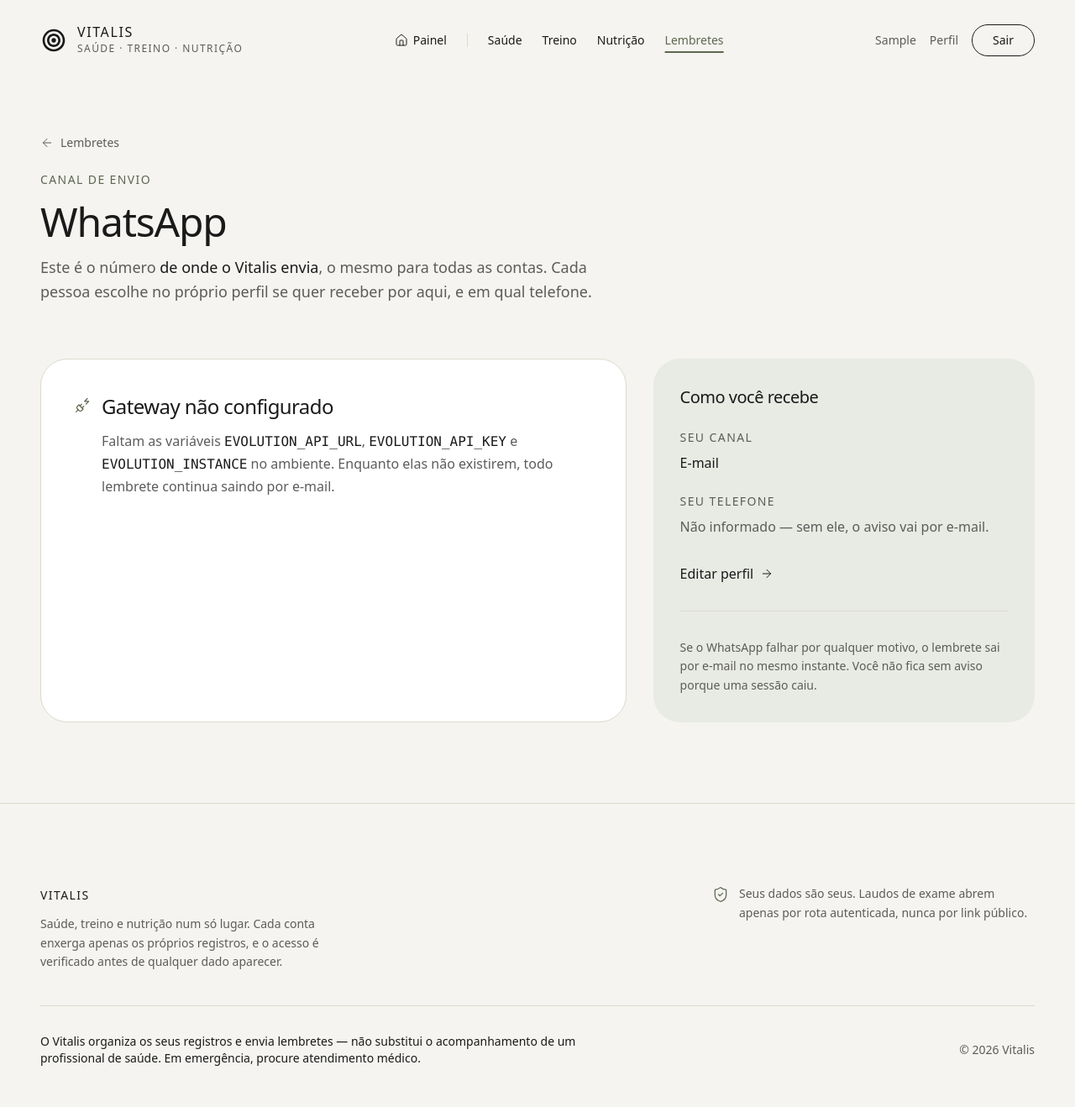
After one commit to elvertoni/vitalis, a Django app: page /lembretes/whatsapp/ in a window 1280 px wide. The commit adds this page. Shown: the whole page at 84% size. Run offline with Django 5.2, Linux system fonts and the light colour scheme; the visitor is signed in with stand-in values (Sample User, id 1); some libraries are stand-ins or nearby versions.

Commit message:
feat: painel de pareamento do WhatsApp na área autenticada
/lembretes/whatsapp/ mostra o estado da sessão, um QR novo a cada
carregamento enquanto está desconectada, o número em uso quando conecta, e
botões de testar envio e desconectar. Enquanto o QR está na tela a página
consulta o estado a cada 5s e se recarrega sozinha ao parear.

Restrito a is_staff, com 404 para os demais — a base já tem duas contas e a
instância da Evolution é o remetente do sistema, não o WhatsApp de cada
pessoa: derrubar a sessão tira o canal de todo mundo, e o QR na tela é
acesso à sessão. O usuário comum segue controlando telefone e canal no
perfil.

O QR é sempre pedido de novo em vez de guardado: cada código vive menos de
um minuto.

Achado no caminho: o Cloudflare na frente do gateway recusa o User-Agent
padrão do urllib com 403 error code 1010. O cliente passa a se identificar.

Co-Authored-By: Claude Opus 5 <noreply@anthropic.com>
Claude-Session: https://claude.ai/code/session_01RrJX6LTG3eqUFMaWc8obuH

```diff
--- a/lembretes/urls.py
+++ b/lembretes/urls.py
@@ -9,4 +9,8 @@ urlpatterns = [
     path('novo/', views.ReminderCreateView.as_view(), name='create'),
     path('<int:pk>/concluir/', views.ReminderCompleteView.as_view(), name='complete'),
     path('<int:pk>/cancelar/', views.ReminderCancelView.as_view(), name='cancel'),
+    path('whatsapp/', views.WhatsAppPanelView.as_view(), name='whatsapp'),
+    path('whatsapp/estado/', views.WhatsAppStatusView.as_view(), name='whatsapp_status'),
+    path('whatsapp/desconectar/', views.WhatsAppLogoutView.as_view(), name='whatsapp_logout'),
+    path('whatsapp/testar/', views.WhatsAppTestView.as_view(), name='whatsapp_test'),
 ]
--- a/lembretes/views.py
+++ b/lembretes/views.py
@@ -3,8 +3,10 @@ The reminder central. Every visit resyncs the derived reminders first, so the li
 stale even without the cron command having run — see ``lembretes.services.sync_reminders``.
 """
 
+from django.conf import settings
 from django.contrib import messages
-from django.contrib.auth.mixins import LoginRequiredMixin
+from django.contrib.auth.mixins import LoginRequiredMixin, UserPassesTestMixin
+from django.http import JsonResponse
 from django.shortcuts import get_object_or_404, redirect
 from django.urls import reverse_lazy
 from django.utils import timezone
@@ -15,6 +17,7 @@ from accounts.models import Profile
 from billing.gating import auto_reminders_enabled
 from core.views import OwnerCreateView
 
+from . import whatsapp
 from .forms import ReminderForm
 from .models import Reminder
 from .services import sync_reminders
@@ -35,7 +38,11 @@ class ReminderIndexView(LoginRequiredMixin, TemplateView):
         # A tela não promete o que o sistema não faz: e-mail é o único canal que despacha
         # (D-028). Se a pessoa escolheu outro no perfil, dizemos que está em preparo.
         context['channel'] = user.profile.get_notification_channel_display()
-        context['channel_pending'] = user.profile.notification_channel != Profile.NotificationChannel.EMAIL
+        context['channel_pending'] = (
+            user.profile.notification_channel == Profile.NotificationChannel.WHATSAPP
+            and not whatsapp.is_configured()
+        ) or user.profile.notification_channel == Profile.NotificationChannel.PUSH
+        context['can_manage_whatsapp'] = user.is_staff
         context['auto_reminders_enabled'] = auto_reminders_enabled(user)
         return context
 
@@ -63,3 +70,93 @@ class ReminderCancelView(LoginRequiredMixin, View):
         reminder.mark_cancelled()
         messages.success(request, 'Lembrete cancelado.')
         return redirect('lembretes:index')
+
+
+# ── Conexão do WhatsApp ──────────────────────────────────────────────────────
+#
+# A instância da Evolution API é o **remetente do sistema**, uma só para todas as contas —
+# não o WhatsApp pessoal de cada pessoa. Conectar ou derrubar essa sessão tira (ou devolve)
+# o canal de todo mundo, então é operação de quem administra a instalação, não do usuário
+# comum, que controla apenas o próprio número e canal no perfil. Ver DECISIONS.md D-046.
+
+
+class StaffRequiredMixin(LoginRequiredMixin, UserPassesTestMixin):
+    """404 para quem não é staff — mesma escolha do isolamento por dono: não revelar a rota."""
+
+    raise_exception = False
+
+    def test_func(self):
+        return self.request.user.is_staff
+
+    def handle_no_permission(self):
+        from django.http import Http404
+
+        if self.request.user.is_authenticated:
+            raise Http404
+        return super().handle_no_permission()
+
+
+class WhatsAppPanelView(StaffRequiredMixin, TemplateView):
+    """
+    Painel de pareamento: mostra o estado da sessão e, se estiver fora, um QR novo.
+
+    O QR é pedido a cada carregamento em vez de guardado: o gateway gera um código novo por
+    chamada e cada um vive menos de um minuto — QR velho na tela é beco sem saída para quem
+    está com o celular na mão.
+    """
+
+    template_name = 'lembretes/whatsapp.html'
+
+    def get_context_data(self, **kwargs):
+        context = super().get_context_data(**kwargs)
+        context['instance'] = settings.EVOLUTION_INSTANCE
+        context['configured'] = whatsapp.is_configured()
+        context['profile'] = self.request.user.profile
+        if not context['configured']:
+            return context
+        try:
+            state = whatsapp.connection_state()
+            context['state'] = state
+            if state == 'open':
+                context['connected_number'] = whatsapp.connected_number()
+            else:
+                context['qr_base64'], context['pairing_code'] = whatsapp.connect()
+        except whatsapp.WhatsAppError as exc:
+            context['error'] = str(exc)
+        return context
+
+
+class WhatsAppStatusView(StaffRequiredMixin, View):
+    """Só o estado, em JSON: a tela consulta em intervalos enquanto o QR está exposto."""
+
+    def get(self, request):
+        try:
+            return JsonResponse({'state': whatsapp.connection_state()})
+        except whatsapp.WhatsAppError as exc:
+            return JsonResponse({'state': 'error', 'detail': str(exc)}, status=502)
+
+
+class WhatsAppLogoutView(StaffRequiredMixin, View):
+    def post(self, request):
+        try:
+            whatsapp.logout()
+            messages.success(request, 'Sessão do WhatsApp encerrada. Nenhum lembrete sai por lá até parear de novo.')
+        except whatsapp.WhatsAppError as exc:
+            messages.error(request, f'Não foi possível encerrar a sessão: {exc}')
+        return redirect('lembretes:whatsapp')
+
+
+class WhatsAppTestView(StaffRequiredMixin, View):
+    """Manda uma mensagem para o telefone do próprio perfil, para fechar o ciclo na hora."""
+
+    def post(self, request):
+        phone = request.user.profile.phone
+        if not phone:
+            messages.error(request, 'Preencha o telefone no seu perfil antes de testar.')
+            return redirect('lembretes:whatsapp')
+        try:
+            whatsapp.send_text(phone, 'Vitalis conectado. É por aqui que seus avisos de agendamento vão chegar.')
+            messages.success(request, f'Mensagem de teste enviada para {phone}.')
+        except whatsapp.WhatsAppError as exc:
+            messages.error(request, f'Falha no envio: {exc}')
+        return redirect('lembretes:whatsapp')
--- a/templates/lembretes/index.html
+++ b/templates/lembretes/index.html
@@ -33,7 +33,10 @@
         <div class="bg-white rounded-[2rem] p-8 border border-[#dcdacd]">
             <div class="flex items-center justify-between mb-2">
                 <h2 class="text-2xl tracking-tight font-medium text-[#1a1a1a]">Próximos</h2>
-                <span class="text-sm text-[#5c5c5a]">Avisos de agendamento por e-mail{% if channel_pending %} · {{ channel }} em preparo{% endif %}</span>
+                <span class="text-sm text-[#5c5c5a]">
+                    Avisos de agendamento por {{ channel }}{% if channel_pending %} <span class="text-[#686865]">(em preparo — sai por e-mail)</span>{% endif %}{% if can_manage_whatsapp %}
+                    · <a href="{% url 'lembretes:whatsapp' %}" class="text-[#5d674f] hover:text-[#4a523f] underline underline-offset-4 rounded focus-visible:outline-none focus-visible:ring-2 focus-visible:ring-[#5d674f] focus-visible:ring-offset-2">conectar WhatsApp</a>{% endif %}
+                </span>
             </div>
             <p class="text-sm text-[#5c5c5a] mb-6">Sincronizados automaticamente com exames, retornos, remédios ativos e a dieta ativa — próximos 7 dias. Só o que ainda precisa ser <strong class="font-medium">agendado</strong> é enviado; o resto fica nesta tela.</p>
             {% if upcoming %}
--- /dev/null
+++ b/templates/lembretes/whatsapp.html
@@ -0,0 +1,154 @@
+{% extends 'app_base.html' %}
+
+{% block title %}Conectar WhatsApp · Vitalis{% endblock %}
+
+{% block content %}
+<section class="pt-32 lg:pt-40 pb-24">
+    <div class="max-w-screen-xl mx-auto px-6 md:px-12">
+
+        <div class="mb-16">
+            <a href="{% url 'lembretes:index' %}" class="text-sm text-[#5c5c5a] hover:text-[#5d674f] transition-colors inline-flex items-center gap-2 mb-6">
+                <i data-lucide="arrow-left" class="w-4 h-4 stroke-[1.5]"></i> Lembretes
+            </a>
+            <span class="text-sm font-medium tracking-widest uppercase text-[#5d674f] block mb-4">Canal de envio</span>
+            <h1 class="text-4xl md:text-5xl tracking-tight font-medium text-[#1a1a1a] leading-[1.1] mb-4">WhatsApp</h1>
+            <p class="text-lg text-[#5c5c5a] max-w-2xl leading-relaxed">
+                Este é o número <strong class="font-medium text-[#1a1a1a]">de onde o Vitalis envia</strong>, o mesmo para
+                todas as contas. Cada pessoa escolhe no próprio perfil se quer receber por aqui, e em qual telefone.
+            </p>
+        </div>
+
+        <div class="grid lg:grid-cols-5 gap-8">
+
+            <div class="lg:col-span-3 bg-white rounded-[2rem] p-8 md:p-10 border border-[#dcdacd]">
+                {% if not configured %}
+                    <div class="flex items-start gap-3">
+                        <i data-lucide="plug-zap" class="w-5 h-5 stroke-[1.5] shrink-0 mt-1 text-[#5d674f]"></i>
+                        <div>
+                            <h2 class="text-2xl tracking-tight font-medium text-[#1a1a1a] mb-3">Gateway não configurado</h2>
+                            <p class="text-base text-[#5c5c5a] leading-relaxed">
+                                Faltam as variáveis <code class="text-[#1a1a1a]">EVOLUTION_API_URL</code>,
+                                <code class="text-[#1a1a1a]">EVOLUTION_API_KEY</code> e
+                                <code class="text-[#1a1a1a]">EVOLUTION_INSTANCE</code> no ambiente. Enquanto elas não
+                                existirem, todo lembrete continua saindo por e-mail.
+                            </p>
+                        </div>
+                    </div>
+
+                {% elif error %}
+                    <div class="flex items-start gap-3">
+                        <i data-lucide="alert-circle" class="w-5 h-5 stroke-[1.5] shrink-0 mt-1 text-[#4a523f]"></i>
+                        <div>
+                            <h2 class="text-2xl tracking-tight font-medium text-[#1a1a1a] mb-3">Gateway fora de alcance</h2>
+                            <p class="text-base text-[#5c5c5a] mb-6">{{ error }}</p>
+                            <a href="{% url 'lembretes:whatsapp' %}" class="inline-flex bg-[#5d674f] text-white px-6 py-3 rounded-full items-center gap-2 hover:bg-[#4a523f] transition-colors">
+                                <span class="text-sm">Tentar de novo</span>
+                            </a>
+                        </div>
+                    </div>
+
+                {% elif state == 'open' %}
+                    <div class="flex items-start gap-3 mb-8">
+                        <span class="w-2.5 h-2.5 rounded-full bg-[#5d674f] mt-2 shrink-0"></span>
+                        <div>
+                            <h2 class="text-2xl tracking-tight font-medium text-[#1a1a1a] mb-2">Conectado</h2>
+                            {% if connected_number %}
+                            <p class="text-base text-[#5c5c5a]">Enviando pelo número <strong class="font-medium text-[#1a1a1a]">{{ connected_number }}</strong>.</p>
+                            {% else %}
+                            <p class="text-base text-[#5c5c5a]">Sessão ativa na instância <strong class="font-medium text-[#1a1a1a]">{{ instance }}</strong>.</p>
+                            {% endif %}
+                        </div>
+                    </div>
+
+                    <div class="flex flex-wrap items-center gap-4 pt-8 border-t border-[#dcdacd]">
+                        <form method="post" action="{% url 'lembretes:whatsapp_test' %}">
+                            {% csrf_token %}
+                            <button type="submit" class="inline-flex bg-[#5d674f] text-white px-6 py-3 rounded-full items-center gap-2 hover:bg-[#4a523f] transition-colors group focus-visible:outline-none focus-visible:ring-2 focus-visible:ring-[#5d674f] focus-visible:ring-offset-2">
+                                <span class="text-sm">Enviar mensagem de teste</span>
+                                <i data-lucide="send" class="w-4 h-4 stroke-[1.5] group-hover:translate-x-0.5 transition-transform"></i>
+                            </button>
+                        </form>
+                        <form method="post" action="{% url 'lembretes:whatsapp_logout' %}">
+                            {% csrf_token %}
+                            <button type="submit" class="text-sm text-[#5c5c5a] hover:text-[#1a1a1a] transition-colors rounded focus-visible:outline-none focus-visible:ring-2 focus-visible:ring-[#5d674f] focus-visible:ring-offset-2">Desconectar</button>
+                        </form>
+                    </div>
+
+                {% else %}
+                    <h2 class="text-2xl tracking-tight font-medium text-[#1a1a1a] mb-2">Leia o código</h2>
+                    <p class="text-base text-[#5c5c5a] mb-8 max-w-md leading-relaxed">
+                        No celular: <strong class="font-medium text-[#1a1a1a]">WhatsApp → Configurações → Dispositivos
+                        conectados → Conectar dispositivo</strong>.
+                    </p>
+
+                    {% if qr_base64 %}
+                    <div class="inline-block bg-white p-4 rounded-[1.5rem] border border-[#dcdacd]">
+                        <img src="{{ qr_base64 }}" alt="QR code para parear o WhatsApp" class="w-64 h-64 block" width="256" height="256">
+                    </div>
+                    {% else %}
+                    <p class="text-base text-[#5c5c5a]">O gateway não devolveu um código desta vez. Recarregue a página.</p>
+                    {% endif %}
+
+                    {% if pairing_code %}
+                    <p class="text-sm text-[#5c5c5a] mt-6">Ou use o código de pareamento: <strong class="font-medium text-[#1a1a1a] tracking-widest">{{ pairing_code }}</strong></p>
+                    {% endif %}
+
+                    <div class="flex items-center gap-4 mt-8 pt-8 border-t border-[#dcdacd]">
+                        <a href="{% url 'lembretes:whatsapp' %}" class="inline-flex border border-[#1a1a1a] text-[#1a1a1a] px-6 py-3 rounded-full items-center gap-2 hover:bg-[#1a1a1a] hover:text-white transition-colors focus-visible:outline-none focus-visible:ring-2 focus-visible:ring-[#5d674f] focus-visible:ring-offset-2">
+                            <i data-lucide="refresh-cw" class="w-4 h-4 stroke-[1.5]"></i>
+                            <span class="text-sm">Gerar outro código</span>
+                        </a>
+                        <span class="text-sm text-[#5c5c5a]" id="watch-note">O código expira em menos de um minuto.</span>
+                    </div>
+                {% endif %}
+            </div>
+
+            <div class="lg:col-span-2 bg-[#e8eae4] rounded-[2rem] p-8">
+                <h2 class="text-xl tracking-tight font-medium text-[#1a1a1a] mb-6">Como você recebe</h2>
+
+                <div class="mb-6">
+                    <span class="text-sm font-medium tracking-widest uppercase text-[#5c5c5a] block mb-2">Seu canal</span>
+                    <p class="text-base text-[#1a1a1a]">{{ profile.get_notification_channel_display }}</p>
+                </div>
+
+                <div class="mb-8">
+                    <span class="text-sm font-medium tracking-widest uppercase text-[#5c5c5a] block mb-2">Seu telefone</span>
+                    <p class="text-base {% if profile.phone %}text-[#1a1a1a]{% else %}text-[#5c5c5a]{% endif %}">
+                        {{ profile.phone|default:'Não informado — sem ele, o aviso vai por e-mail.' }}
+                    </p>
+                </div>
+
+                <a href="{% url 'accounts:profile_edit' %}" class="text-base font-medium text-[#1a1a1a] hover:text-[#5d674f] transition-colors inline-flex items-center gap-2">
+                    Editar perfil <i data-lucide="arrow-right" class="w-4 h-4 stroke-[1.5]"></i>
+                </a>
+
+                <p class="text-sm text-[#5c5c5a] leading-relaxed mt-8 pt-8 border-t border-[#dcdacd]">
+                    Se o WhatsApp falhar por qualquer motivo, o lembrete sai por e-mail no mesmo instante. Você não
+                    fica sem aviso porque uma sessão caiu.
+                </p>
+            </div>
+        </div>
+    </div>
+</section>
+
+{% if configured and state and state != 'open' %}
+<script>
+    // Enquanto o QR está na tela, pergunta o estado de tempos em tempos: assim que o celular
+    // parear, a página se recarrega sozinha e mostra o número conectado.
+    const note = document.getElementById('watch-note');
+    const watcher = setInterval(async () => {
+        try {
+            const response = await fetch('{% url "lembretes:whatsapp_status" %}', {headers: {'Accept': 'application/json'}});
+            const data = await response.json();
+            if (data.state === 'open') {
+                clearInterval(watcher);
+                if (note) note.textContent = 'Conectado. Atualizando…';
+                window.location.reload();
+            }
+        } catch (error) {
+            // Rede oscilou; a próxima rodada tenta de novo.
+        }
+    }, 5000);
+</script>
+{% endif %}
+{% endblock %}
```
Also changed, not shown: CLAUDE.md (+8 -1 lines), DECISIONS.md (+21 -0 lines), lembretes/whatsapp.py (+63 -13 lines).
